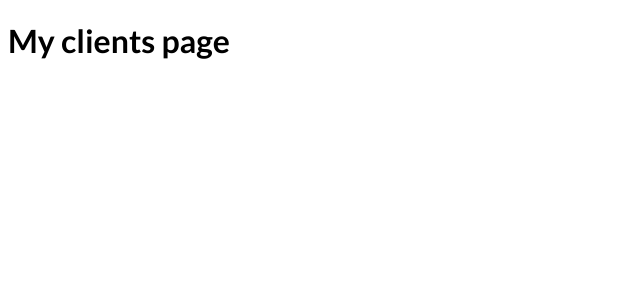
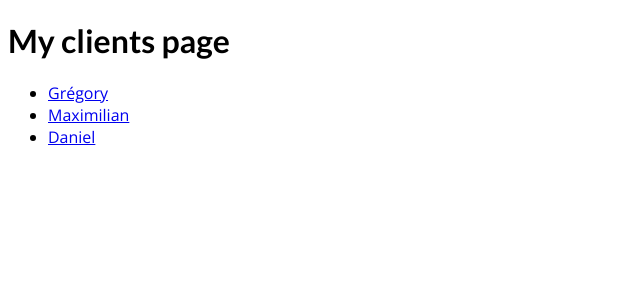
Before and after one commit to NMY0d4/NextJS-routing, a Next.js app: page /clients in a window 1280 px wide. Shown: the top 300 px of the page, without its empty margins (0-640 px from the left). Built offline with nearby package versions, Linux system fonts and the light colour scheme.

Commit message:
last update

```diff
--- a/pages/clients/index.js
+++ b/pages/clients/index.js
@@ -1,9 +1,26 @@
+import Link from 'next/link';
 import React from 'react';
 
 export default function ClientsPage() {
+  const clients = [
+    { id: 'greg', name: 'Grégory' },
+    { id: 'max', name: 'Maximilian' },
+    { id: 'dani', name: 'Daniel' },
+  ];
   return (
     <div>
       <h1>My clients page</h1>
+      <ul>
+        {clients.map((client) => (
+          <li key={client.id}>
+            <Link
+              href={{ pathname: '/clients/[id]', query: { id: client.id } }}
+            >
+              {client.name}
+            </Link>
+          </li>
+        ))}
+      </ul>
     </div>
   );
 }
```
Also changed, not shown: pages/index.js (+15 -3 lines).
